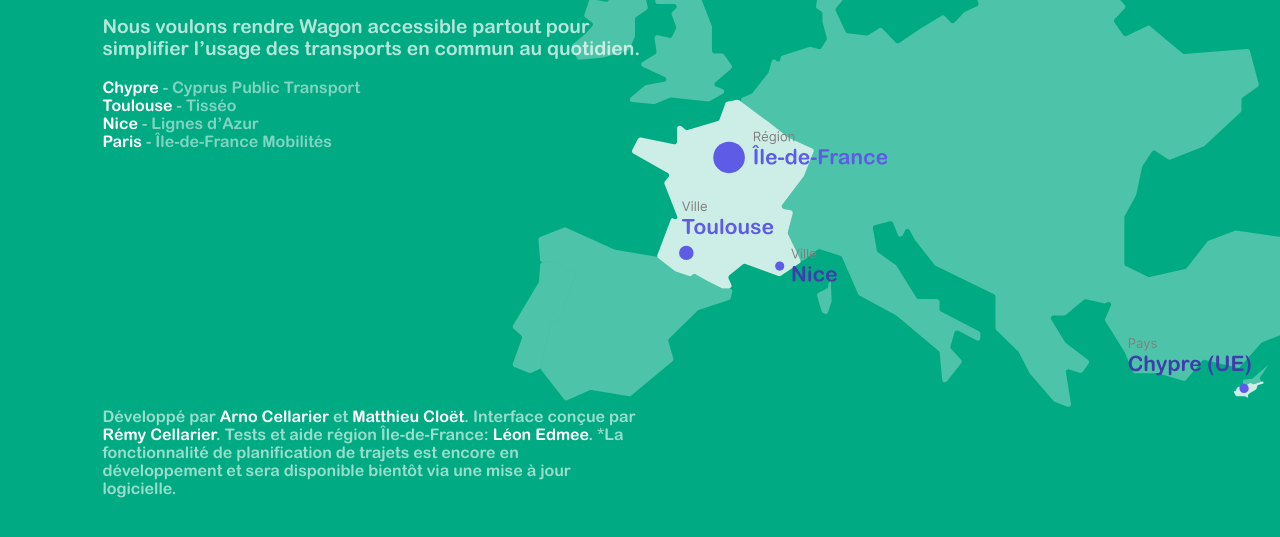
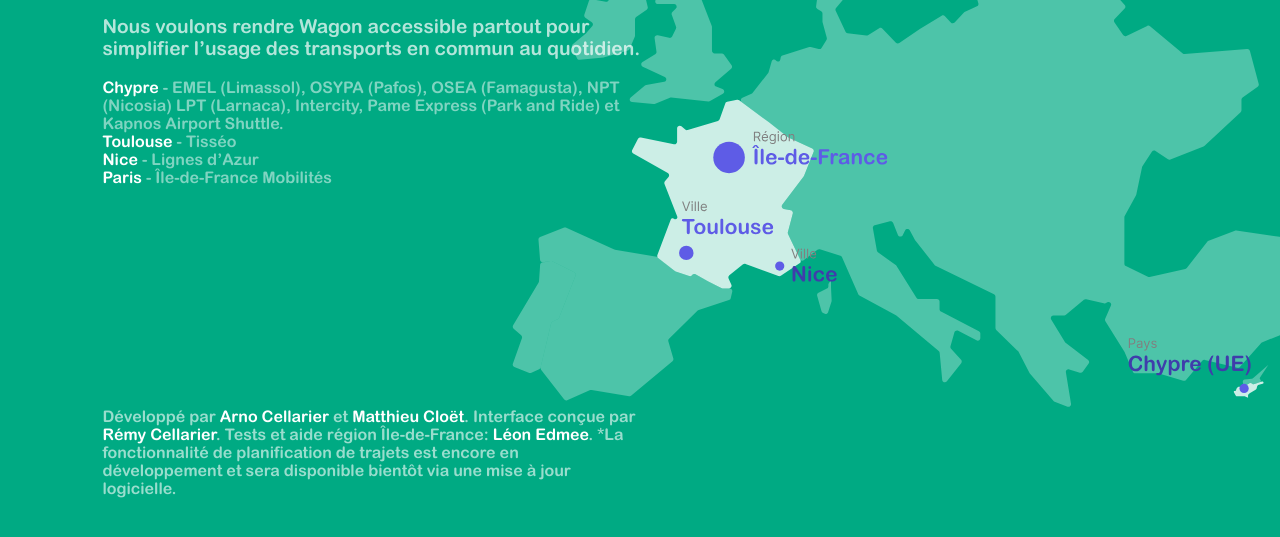
Before and after one commit to ridewithwagon/about-website, a plain HTML site: page regions.html in a window 1280 px wide. Shown: the part 247-784 px from the top of the page. Drawn offline with Linux system fonts and the light colour scheme.

Commit message:
add cyprus operators list

```diff
--- a/regions.html
+++ b/regions.html
@@ -36,7 +36,8 @@
             </p>
             <ul class="regions">
                 <li>
-                    Chypre <span>- Cyprus Public Transport</span>
+                    Chypre <span>- EMEL (Limassol), OSYPA (Pafos), OSEA (Famagusta), NPT (Nicosia) LPT (Larnaca),
+                        Intercity, Pame Express (Park and Ride) et Kapnos Airport Shuttle.</span>
                 </li>
                 <li>
                     Toulouse <span>- Tisséo</span>
```
